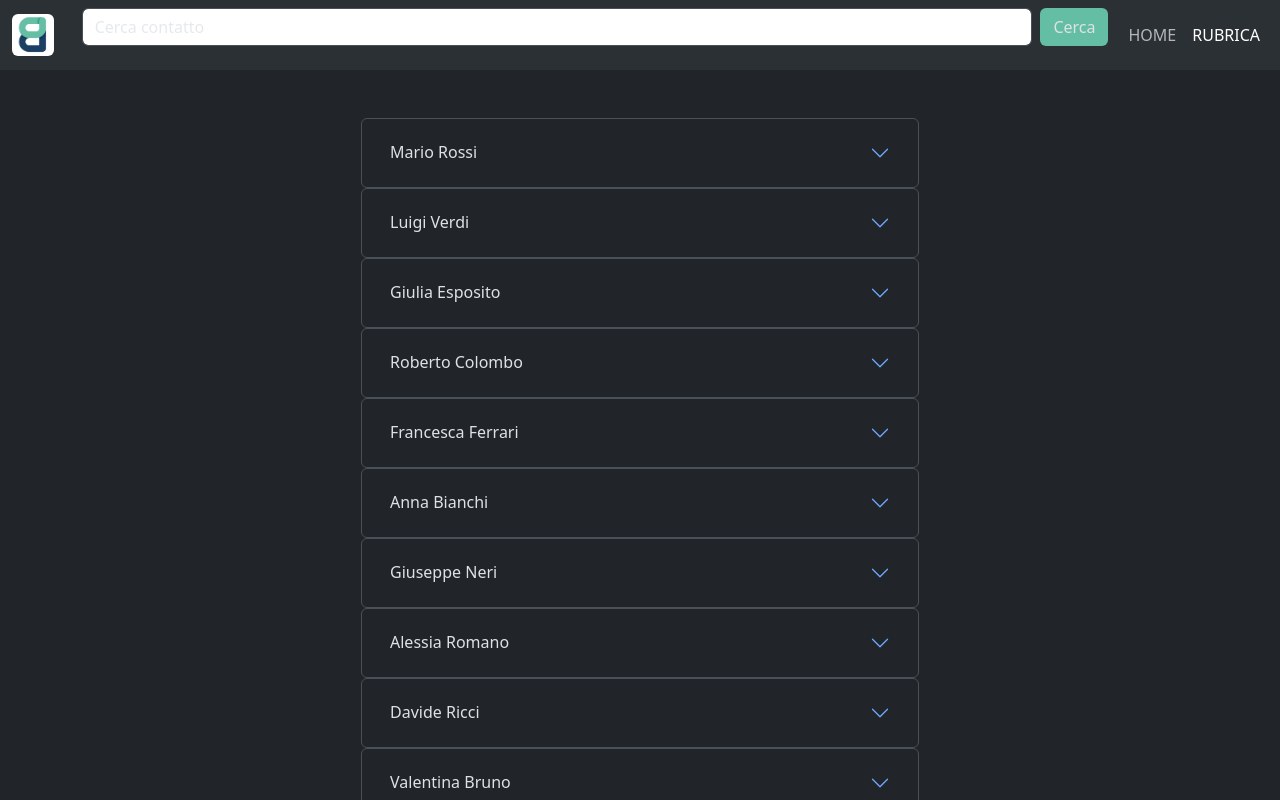
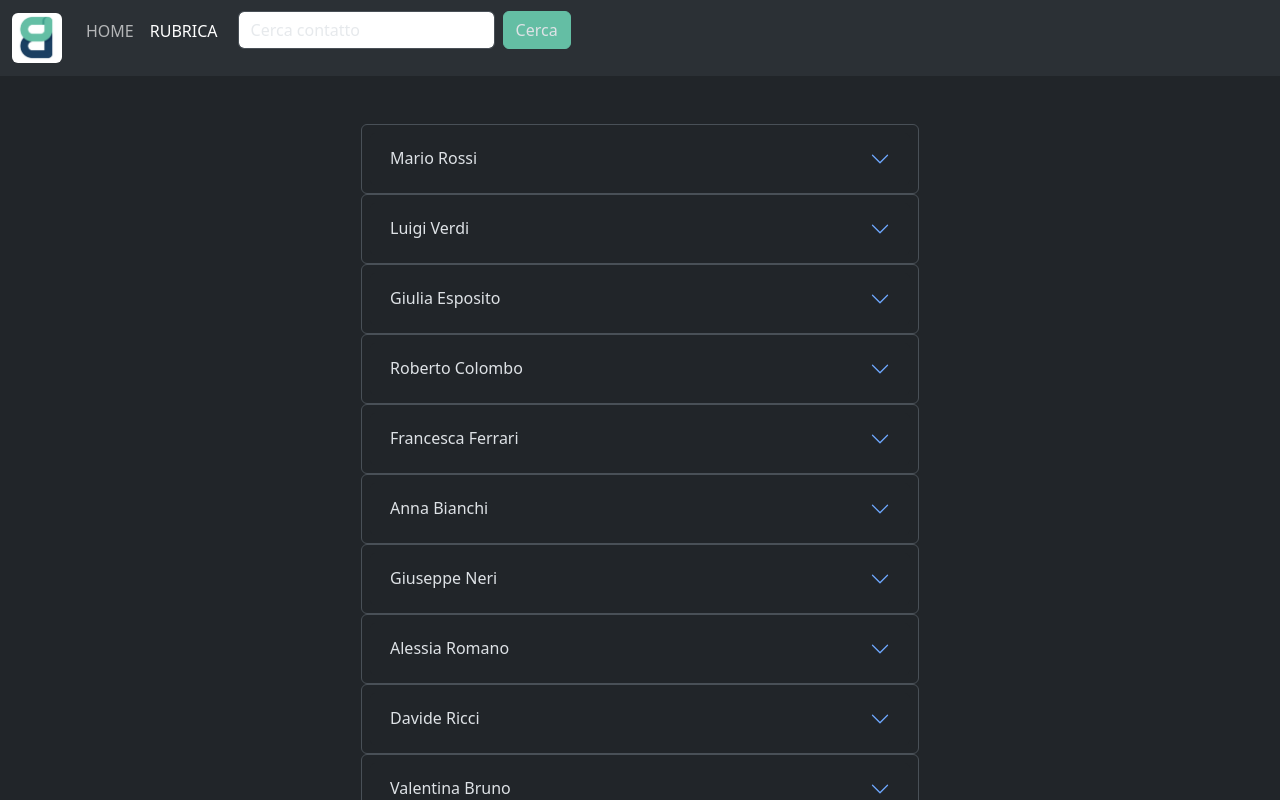
Before and after one commit to francescodelmonaco/BooRoad, a React (Vite) app: page /contacts in a window 1280 px wide. Shown: the top 800 px of the page. Built offline with nearby package versions, Linux system fonts and the light colour scheme.

Commit message:
add: changes

```diff
--- a/src/components/Accordion.jsx
+++ b/src/components/Accordion.jsx
@@ -1,6 +1,4 @@
 import { useLocation } from "react-router-dom";
-
-
 
 export default function Accordion({ v, i }) {
 
--- a/src/components/Card.jsx
+++ b/src/components/Card.jsx
@@ -1,5 +1,3 @@
-import { Link } from "react-router-dom";
-
 export default function Card({ t }) {
     return (
         <div className="card text-bg-dark mb-3 h-full flex flex-col" style={{ width: "18rem" }}>
@@ -16,10 +14,8 @@ export default function Card({ t }) {
                     <li><h6 className="card-text">Fine: {t.data_fine}</h6></li>
                     <li><p className="card-text">{t.viaggiatori.length} viaggiatori</p></li>
                 </ul>
+                <button className="btn btn-primary w-20 float-end" >Lista partecipanti</button>
             </div>
-            <div className="card-footer text-center">
-                <Link className="btn btn-primary w-100" to={`/travels/${t.id}`}>lista partecipanti</Link>
-            </div>
-        </div>
+        </div >
     );
 }
--- a/src/components/Header.jsx
+++ b/src/components/Header.jsx
@@ -1,35 +1,30 @@
-import { NavLink, Link, useLocation } from "react-router-dom"
+import { NavLink, Link } from "react-router-dom"
 import SearchBar from "./SearchBar"
 
 export default function Header() {
-    const location = useLocation()
-    const showSB = location.pathname.startsWith('/contacts')
-
     return (
 
-    <nav class="navbar navbar-expand-lg bg-body-tertiary">
-        <div class="container-fluid">
+        <nav className="navbar navbar-expand-lg bg-body-tertiary">
+            <div className="container-fluid">
                 <Link className="navbar-brand" to='/'>
                     <img width="50px" src="/logo.png" className="img-fluid rounded" alt="logo" />
                 </Link>
 
-            {showSB && <SearchBar />}
-
-
-
-            <button class="navbar-toggler" type="button" data-bs-toggle="collapse" data-bs-target="#menuHamburger"
+                <button className="navbar-toggler" type="button" data-bs-toggle="collapse" data-bs-target="#menuHamburger"
                     aria-controls="menuHamburger" aria-expanded="false" aria-label="Toggle navigation">
-                <span class="navbar-toggler-icon"></span>
+                    <span className="navbar-toggler-icon"></span>
                 </button>
 
-
-            <div class="collapse navbar-collapse" id="menuHamburger">
-                <ul class="navbar-nav me-auto mb-2 mb-lg-0">
-                    <li class="nav-item">
+                <div className="collapse navbar-collapse" id="menuHamburger">
+                    <ul className="navbar-nav me-auto mb-2 mb-lg-0">
+                        <li className="nav-item">
                             <NavLink className="nav-link " to="/"> HOME </NavLink>
                         </li>
-                    <li class="nav-item">
+                        <li className="nav-item">
                             <NavLink className="nav-link" to="/contacts">RUBRICA</NavLink>
+                        </li>
+                        <li className="nav-item">
+                            <SearchBar />
                         </li>
                     </ul>
 
--- a/src/components/SearchBar.jsx
+++ b/src/components/SearchBar.jsx
@@ -12,7 +12,7 @@ export default function SearchBar() {
                 onChange={handleSearch}
                 className="form-control me-2 text-black bg-white"
             />
-            <button class="btn" type="submit">Cerca</button>
+            <button className="btn" type="submit">Cerca</button>
         </form >
     )
 };
--- a/src/index.css
+++ b/src/index.css
@@ -29,4 +29,5 @@ nav a img:hover {
 
 .btn {
     background-color: #64bea4 !important;
+    border: 1px solid #64bea4 !important;
 }
--- a/src/layouts/DefaultLayout.jsx
+++ b/src/layouts/DefaultLayout.jsx
@@ -3,12 +3,7 @@ import {
 } from "react-router-dom";
 import Header from "../components/Header";
 
-
-
 export default function DefaultLayout() {
-
-
-
     return (
         <>
             <Header />
--- a/src/pages/HomePage.jsx
+++ b/src/pages/HomePage.jsx
@@ -1,23 +1,19 @@
-import { Link } from "react-router-dom"
-import Card from "../components/Card"
+import { Link } from "react-router-dom";
+
+import Card from "../components/Card";
 
 export default function HomePage({ travelData }) {
-
     return (
-
-        <div className="container row row-cols-1 row-cols-md-2 g-4 justify-content-center align-items-center mx-auto ">
-
-            {
-                travelData.map(t => {
-                    return (
-                        <Link className="col" key={t.id} to={`/travels/${t.id}`}>
+        <div className="container mt-4">
+            <div className="row row-cols-1 row-cols-md-3 g-4 justify-content-center">
+                {travelData.map(t => (
+                    <div key={t.id} className="col d-flex justify-content-center">
+                        <Link to={`/travels/${t.id}`} >
                             <Card t={t} />
                         </Link>
-                    )
-
-                })
-            }
+                    </div>
+                ))}
+            </div>
         </div>
-    )
-
+    );
 }
```
Lines whose indentation alone changed are shown as unchanged.
